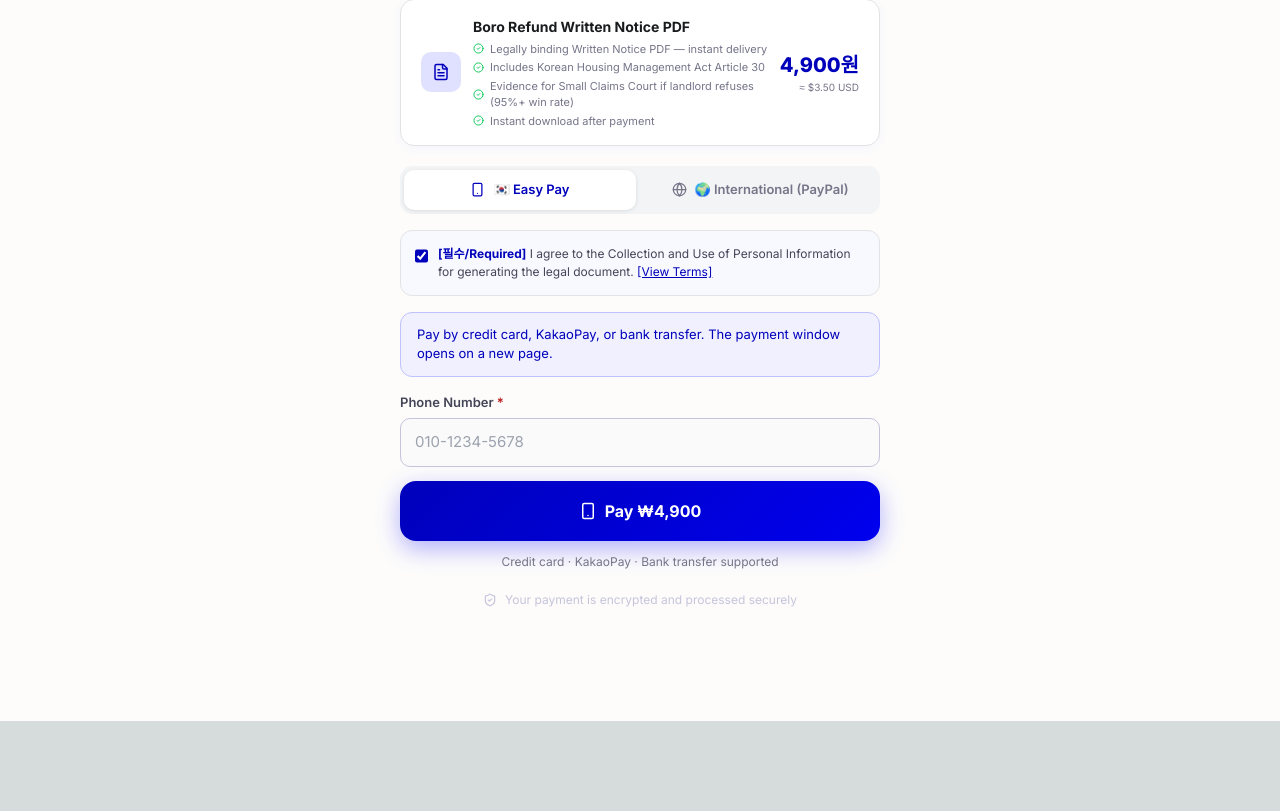
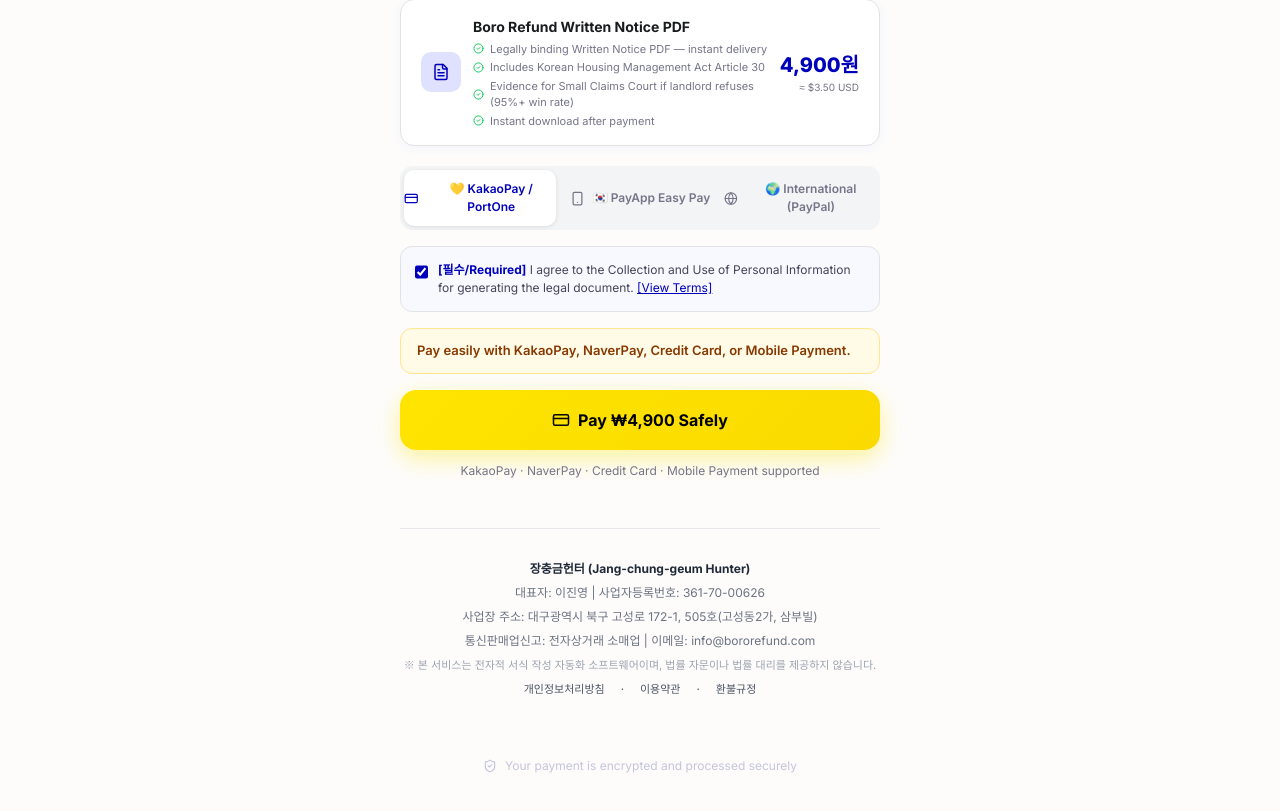
Before and after one commit to Rome8890/-, a Next.js app: page /checkout in a window 1280 px wide. Shown: the part 1163-1974 px from the top of the page. Before the commit the page ends 1884 px from the top, so only its background shows below. Built offline with nearby package versions, Linux system fonts and the light colour scheme; no server answers.

Commit message:
feat: Add PortOne (KakaoPay/NaverPay) payment gateway, API routes, and legal business footer

```diff
--- /dev/null
+++ b/app/api/payment/portone/complete/route.ts
@@ -0,0 +1,33 @@
+import { NextResponse } from 'next/server';
+import { createClient } from '@supabase/supabase-js';
+
+export async function POST(request: Request) {
+  try {
+    const { imp_uid, merchant_uid } = await request.json();
+
+    if (!merchant_uid) {
+      return NextResponse.json({ ok: false, error: 'merchant_uid는 필수 항목입니다.' }, { status: 400 });
+    }
+
+    try {
+      const supabase = createClient(
+        process.env.NEXT_PUBLIC_SUPABASE_URL!,
+        process.env.SUPABASE_SERVICE_ROLE_KEY!
+      );
+
+      await supabase
+        .from('payments')
+        .update({
+          status: 'completed',
+          payment_key: imp_uid || null,
+        })
+        .eq('order_id', merchant_uid);
+    } catch (dbErr) {
+      console.warn('[portone/complete] Supabase update warning:', dbErr);
+    }
+
+    return NextResponse.json({ ok: true });
+  } catch (error: any) {
+    return NextResponse.json({ ok: false, error: error.message }, { status: 500 });
+  }
+}
--- /dev/null
+++ b/app/api/payment/portone/create-order/route.ts
@@ -0,0 +1,45 @@
+import { NextResponse } from 'next/server';
+import { createClient } from '@supabase/supabase-js';
+import { randomBytes } from 'crypto';
+
+const PRODUCTS: Record<string, { name: string; amount: number }> = {
+  content_cert: { name: '장충금 헌터 내용증명 PDF', amount: 4900 },
+};
+
+export async function POST(request: Request) {
+  try {
+    const { productId = 'content_cert', userContact, userEmail, buildingName, privacyAgreed } = await request.json();
+
+    const product = PRODUCTS[productId] || PRODUCTS.content_cert;
+    const orderId = `jcg_${randomBytes(8).toString('hex')}`;
+
+    // Supabase 결제 기록 저장 (장애 내성)
+    try {
+      const supabase = createClient(
+        process.env.NEXT_PUBLIC_SUPABASE_URL!,
+        process.env.SUPABASE_SERVICE_ROLE_KEY!
+      );
+      await supabase.from('payments').insert({
+        order_id: orderId,
+        amount: product.amount,
+        status: 'pending',
+        payment_method: 'portone',
+        user_contact: userContact || null,
+        user_email: userEmail || null,
+        building_name: buildingName || null,
+        privacy_agreed: privacyAgreed !== undefined ? Boolean(privacyAgreed) : true,
+      });
+    } catch (dbErr) {
+      console.warn('[portone/create-order] Supabase insert warning:', dbErr);
+    }
+
+    return NextResponse.json({
+      ok: true,
+      orderId,
+      amount: product.amount,
+      orderName: product.name,
+    });
+  } catch (error: any) {
+    return NextResponse.json({ ok: false, error: error.message }, { status: 500 });
+  }
+}
--- a/app/checkout/page.tsx
+++ b/app/checkout/page.tsx
@@ -14,12 +14,12 @@
 // 토스페이먼츠 심사 완료 전까지 결제 탭에서 숨김 — 심사 통과하면 true로 되돌리기
 const SHOW_TOSS_TAB = false;
 
-type PaymentMode = 'payapp' | 'toss' | 'paypal';
+type PaymentMode = 'portone' | 'payapp' | 'toss' | 'paypal';
 
 export default function CheckoutPage() {
   const { lang, tx } = useLanguage();
   const tc = tx.checkout;
-  const [mode, setMode] = useState<PaymentMode>('payapp');
+  const [mode, setMode] = useState<PaymentMode>('portone');
   const [isPaying, setIsPaying] = useState(false);
   const [orderError, setOrderError] = useState('');
   const [recvPhone, setRecvPhone] = useState('');
@@ -42,7 +42,6 @@
       const raw = sessionStorage.getItem('jcg_refund_data');
       if (raw) setRefundInfo(JSON.parse(raw));
 
-      // 결과 페이지에서 이미 서류 정보를 입력하고 넘어온 경우 자동으로 채워 넣는다
       const rawUser = sessionStorage.getItem('jcg_user_data');
       if (rawUser) {
         const u = JSON.parse(rawUser);
@@ -54,7 +53,6 @@
         if (u.apartmentName) setAptName(u.apartmentName);
         if (u.contractStart) setContractStart(u.contractStart);
         if (u.contractEnd) setContractEnd(u.contractEnd);
-        // 필수 항목(성명, 집주인 주소)까지 이미 채워져 있다면 접어서 결제에 집중시킨다
         if (u.userName && u.landlordAddress) setDocOpen(false);
       }
     } catch {}
@@ -79,6 +77,76 @@
       contractStart,
       contractEnd,
     }));
+  };
+
+  const handlePortonePayment = async () => {
+    setOrderError('');
+    if (!privacyAgreed) {
+      setOrderError(lang === 'ko' ? '개인정보 수집 및 이용에 동의해 주세요.' : 'Please agree to the Collection and Use of Personal Information.');
+      return;
+    }
+    setIsPaying(true);
+    try {
+      savePdfData();
+      const phoneDigits = recvPhone.replace(/\D/g, '');
+      const res = await fetch('/api/payment/portone/create-order', {
+        method: 'POST',
+        headers: { 'Content-Type': 'application/json' },
+        body: JSON.stringify({
+          productId: PRODUCT_ID,
+          userContact: phoneDigits || recvPhone,
+          buildingName: aptName,
+          privacyAgreed,
+        }),
+      });
+      const order = await res.json();
+      if (!order.ok) throw new Error(order.error);
+
+      const loadIamport = () => {
+        return new Promise<void>((resolve, reject) => {
+          if ((window as any).IMP) return resolve();
+          const script = document.createElement('script');
+          script.src = 'https://cdn.iamport.kr/v1/iamport.js';
+          script.onload = () => resolve();
+          script.onerror = () => reject(new Error('PortOne SDK 로드 실패'));
+          document.head.appendChild(script);
+        });
+      };
+
+      await loadIamport();
+      const IMP = (window as any).IMP;
+      const storeCode = process.env.NEXT_PUBLIC_PORTONE_STORE_ID || 'imp00000000';
+      IMP.init(storeCode);
+
+      IMP.request_pay(
+        {
+          pg: 'kakaopay.TC0ONETIME',
+          pay_method: 'card',
+          merchant_uid: order.orderId,
+          name: order.orderName,
+          amount: order.amount,
+          buyer_name: myName || (lang === 'ko' ? '세입자' : 'Tenant'),
+          buyer_tel: phoneDigits || '010-0000-0000',
+          m_redirect_url: `${window.location.origin}/payment/success?paymentKey=portone&orderId=${order.orderId}&amount=${order.amount}`,
+        },
+        async (rsp: any) => {
+          if (rsp.success) {
+            await fetch('/api/payment/portone/complete', {
+              method: 'POST',
+              headers: { 'Content-Type': 'application/json' },
+              body: JSON.stringify({ imp_uid: rsp.imp_uid, merchant_uid: rsp.merchant_uid }),
+            });
+            window.location.href = `/payment/success?paymentKey=${rsp.imp_uid || 'portone'}&orderId=${rsp.merchant_uid}&amount=${order.amount}`;
+          } else {
+            setIsPaying(false);
+            setOrderError(rsp.error_msg || '결제가 취소되었습니다.');
+          }
+        }
+      );
+    } catch (e: any) {
+      setOrderError(e?.message || (lang === 'ko' ? '결제 오류가 발생했습니다.' : 'Payment error. Please try again.'));
+      setIsPaying(false);
+    }
   };
 
   const handleTossPayment = async () => {
@@ -299,16 +367,17 @@
           </div>
         </div>
 
-        {/* 결제 탭 — 토스는 심사 완료 전까지 숨김 (SHOW_TOSS_TAB 참고) */}
+        {/* 결제 탭 */}
         <div className="flex gap-2 mb-4 p-1" style={{ background: '#f3f4f5', borderRadius: '12px' }}>
           {([
+            { key: 'portone' as const, label: tc.tabPortone || '💛 카카오페이 / 포트원', icon: <CreditCard size={15} /> },
             { key: 'payapp' as const, label: tc.tabPayapp, icon: <Smartphone size={15} /> },
             ...(SHOW_TOSS_TAB ? [{ key: 'toss' as const, label: tc.tabKorean, icon: <CreditCard size={15} /> }] : []),
             { key: 'paypal' as const, label: tc.tabPaypal, icon: <Globe size={15} /> },
           ]).map(({ key, label, icon }) => (
             <button key={key} onClick={() => setMode(key)}
               className="flex-1 flex items-center justify-center gap-2 py-2.5 font-semibold transition-all"
-              style={{ fontSize: '13px', borderRadius: '10px',
+              style={{ fontSize: '12px', borderRadius: '10px',
                 background: mode === key ? '#fff' : 'transparent',
                 color: mode === key ? '#0001bb' : '#757589',
                 boxShadow: mode === key ? '0 1px 4px rgba(0,0,0,0.1)' : 'none',
@@ -359,6 +428,27 @@
         {orderError && (
           <div className="px-4 py-3 mb-4" style={{ background: '#ffdad6', borderRadius: '12px' }}>
             <p style={{ fontSize: '13px', color: '#ba1a1a' }}>{orderError}</p>
+          </div>
+        )}
+
+        {mode === 'portone' && (
+          <div>
+            <div className="px-4 py-3 mb-4" style={{ background: '#fffbe6', borderRadius: '12px', border: '1px solid #ffe58f' }}>
+              <p style={{ fontSize: '13px', color: '#873800', fontWeight: 600 }}>
+                {tc.portoneInfo || '카카오페이, 네이버페이, 신용카드, 계좌이체 등 간편하게 안전결제 됩니다.'}
+              </p>
+            </div>
+            <button onClick={handlePortonePayment} disabled={isPaying}
+              className="w-full flex items-center justify-center gap-2 font-bold transition-all active:scale-95 disabled:opacity-50"
+              style={{ background: 'linear-gradient(135deg,#fee500,#fada00)', color: '#000000',
+                borderRadius: '16px', fontSize: '16px', padding: '18px 24px',
+                boxShadow: '0 8px 24px rgba(254,229,0,0.4)', border: 'none', cursor: isPaying ? 'not-allowed' : 'pointer' }}>
+              <CreditCard size={18} />
+              {isPaying ? tc.portoneBtnLoading : (tc.portoneBtn || '4,900원 결제하기')}
+            </button>
+            <p className="text-center mt-3" style={{ fontSize: '12px', color: '#757589' }}>
+              {tc.portoneHint || '카카오페이 · 네이버페이 · 신용카드 · 휴대폰 소액결제 지원'}
+            </p>
           </div>
         )}
 
@@ -481,6 +571,24 @@
           </div>
         )}
 
+        {/* 법적 사업자 정보 푸터 (전자상거래법 & PG 심사 필수 준수) */}
+        <footer className="mt-12 pt-8 pb-10 border-t border-gray-200 text-center text-xs text-gray-500 space-y-2">
+          <div className="font-bold text-gray-800">장충금헌터 (Jang-chung-geum Hunter)</div>
+          <div>대표자: 이진영 | 사업자등록번호: 361-70-00626</div>
+          <div>사업장 주소: 대구광역시 북구 고성로 172-1, 505호(고성동2가, 삼부빌)</div>
+          <div>통신판매업신고: 전자상거래 소매업 | 이메일: info@bororefund.com</div>
+          <div className="text-[11px] text-gray-400 mt-2">
+            ※ 본 서비스는 전자적 서식 작성 자동화 소프트웨어이며, 법률 자문이나 법률 대리를 제공하지 않습니다.
+          </div>
+          <div className="flex items-center justify-center gap-4 text-[11px] font-medium text-gray-600 mt-3">
+            <button type="button" onClick={() => setShowPrivacyModal(true)} className="hover:underline">개인정보처리방침</button>
+            <span>·</span>
+            <button type="button" onClick={() => setShowPrivacyModal(true)} className="hover:underline">이용약관</button>
+            <span>·</span>
+            <button type="button" onClick={() => setShowPrivacyModal(true)} className="hover:underline">환불규정</button>
+          </div>
+        </footer>
+
         <div className="flex items-center justify-center gap-2 mt-5" style={{ color: '#c5c4db' }}>
           <ShieldCheck size={14} />
           <span style={{ fontSize: '12px' }}>{tc.security}</span>
--- a/app/page.tsx
+++ b/app/page.tsx
@@ -2296,6 +2296,17 @@
               <p className="text-center text-xs text-gray-400 font-medium">
                 결제 완료 즉시 내용증명 PDF 다운로드
               </p>
+
+              {/* 푸터: PG 심사 및 전자상거래법 준수 사업자 정보 */}
+              <footer className="mt-12 pt-8 pb-10 border-t border-gray-200 text-center text-xs text-gray-500 space-y-2">
+                <div className="font-bold text-gray-800">장충금헌터 (Jang-chung-geum Hunter)</div>
+                <div>대표자: 이진영 | 사업자등록번호: 361-70-00626</div>
+                <div>사업장 주소: 대구광역시 북구 고성로 172-1, 505호(고성동2가, 삼부빌)</div>
+                <div>통신판매업신고: 전자상거래 소매업 | 이메일: info@bororefund.com</div>
+                <div className="text-[11px] text-gray-400 mt-2">
+                  ※ 본 서비스는 전자적 서식 작성 자동화 소프트웨어이며, 법률 자문이나 법률 대리를 제공하지 않습니다.
+                </div>
+              </footer>
             </motion.div>
           )}
 
--- a/lib/i18n/translations.ts
+++ b/lib/i18n/translations.ts
@@ -58,7 +58,7 @@
       step2Sub: '법적 효력 있는 내용증명 PDF로 증거를 남기세요',
       pdfBtn: '내용증명 PDF 받기 — 4,900원',
       pdfHint: '결제 완료 즉시 PDF 다운로드 · 법무사 검수 완료 문서',
-      footer: 'Boro Refund · info@bororefund.com\n공동주택관리법 제30조 제2항에 근거한 합법적 반환 청구 서비스',
+      footer: '상호명: 장충금헌터 | 대표자: 이진영 | 사업자등록번호: 361-70-00626\n사업장 주소: 대구광역시 북구 고성로 172-1, 505호 (고성동2가, 삼부빌) | 이메일: info@bororefund.com\n※ 본 서비스는 전자적 서식 작성 자동화 소프트웨어이며, 법률 자문이나 법률 대리를 제공하지 않습니다.',
 
       // 리디자인: 비교 카드 + 단일 CTA 구조
       heroLabel: '내 장기수선충당금 환급 예상액',
@@ -86,8 +86,8 @@
     },
 
     checkout: {
-      bannerTitle: '토스페이먼츠 심사 진행 중 (1~3일 이내 활성화)',
-      bannerSub: '국내 결제는 심사 완료 후 활성화됩니다. 해외 카드는 PayPal로 즉시 결제 가능합니다.',
+      bannerTitle: '포트원(아임포트) & 페이팔 결제 오픈',
+      bannerSub: '카카오페이 / 네이버페이 / 국내 신용카드 / 해외 결제(PayPal)로 안전하게 결제하실 수 있습니다.',
       refundBannerLabel: '내 예상 환급액',
       title: '내용증명 PDF 받기',
       titleSub: '결제 후 즉시 다운로드 · 우체국 직접 발송 가능',
@@ -102,9 +102,14 @@
       nameLabel: '이름',
       nameOptional: '선택 — PDF에 표시됨',
       namePh: '예: 홍길동 / John Smith',
-      tabPayapp: '🇰🇷 간편결제',
-      tabKorean: '💳 국내 카드(토스)',
+      tabPortone: '💛 카카오페이 / 포트원',
+      tabPayapp: '🇰🇷 페이앱 간편결제',
+      tabKorean: '💳 토스페이먼츠',
       tabPaypal: '🌍 해외 결제 (PayPal)',
+      portoneInfo: '카카오페이, 네이버페이, 신용카드, 계좌이체 등 원하시는 수단으로 결제됩니다.',
+      portoneBtn: '4,900원 안전 결제하기',
+      portoneBtnLoading: '결제창 여는 중...',
+      portoneHint: '카카오페이 · 네이버페이 · 신용카드 · 휴대폰 소액결제 지원',
       payappInfo: '신용카드 · 카카오페이 · 계좌이체로 결제합니다. 결제창은 새 페이지에서 열립니다.',
       payappPhoneLabel: '휴대폰 번호',
       payappPhonePh: '010-1234-5678',
@@ -269,9 +274,14 @@
       nameLabel: 'Name',
       nameOptional: 'Optional — shown on PDF',
       namePh: 'e.g. John Smith',
-      tabPayapp: '🇰🇷 Easy Pay',
+      tabPortone: '💛 KakaoPay / PortOne',
+      tabPayapp: '🇰🇷 PayApp Easy Pay',
       tabKorean: '💳 Korean Card (Toss)',
       tabPaypal: '🌍 International (PayPal)',
+      portoneInfo: 'Pay easily with KakaoPay, NaverPay, Credit Card, or Mobile Payment.',
+      portoneBtn: 'Pay ₩4,900 Safely',
+      portoneBtnLoading: 'Opening payment...',
+      portoneHint: 'KakaoPay · NaverPay · Credit Card · Mobile Payment supported',
       payappInfo: 'Pay by credit card, KakaoPay, or bank transfer. The payment window opens on a new page.',
       payappPhoneLabel: 'Phone Number',
       payappPhonePh: '010-1234-5678',
```
Also changed, not shown: 1 other file (tests, documents, lock files or other folders).
